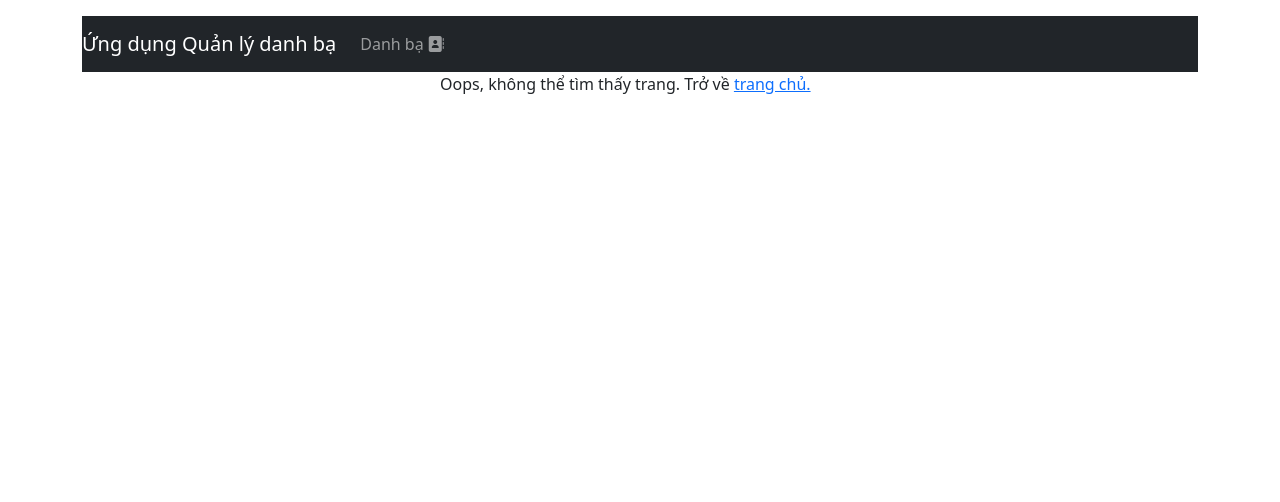
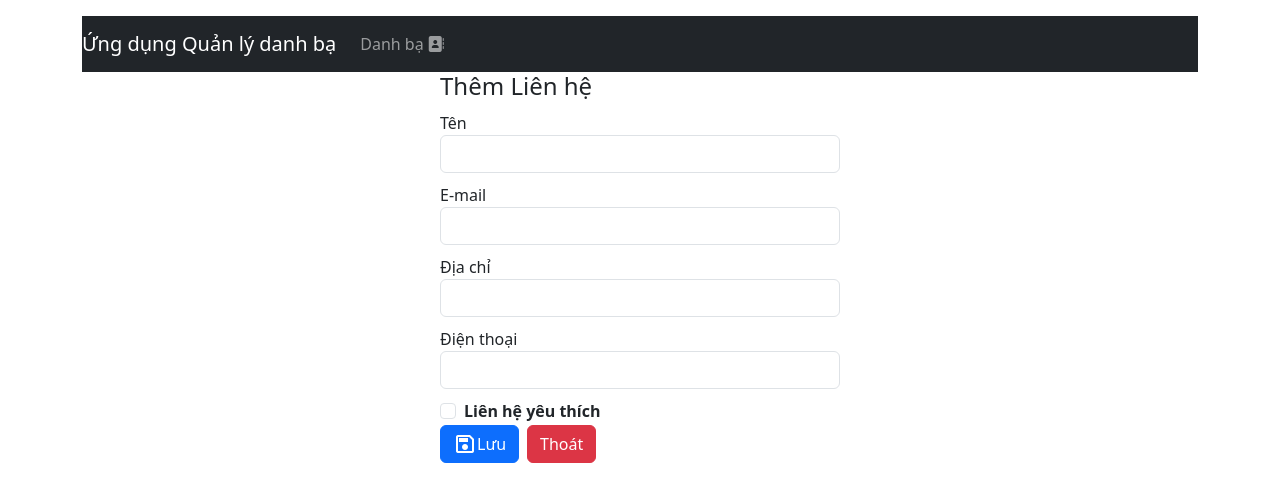
Before and after one commit to Thanh42/DC22V7Q517_ChauNhatThanh_FRONTEND, a Vue app: page /contacts/create in a window 1280 px wide. Shown: the top 502 px of the page. Built offline with nearby package versions, Linux system fonts and the light colour scheme; no server answers.

Commit message:
Tạo trang thêm mới liên hệ

```diff
--- a/src/router/index.js
+++ b/src/router/index.js
@@ -13,6 +13,12 @@ const routes = [
     props: true, // Truyền các biến trong $route.params vào làm props
   },
   {
+    path: "/contacts/create",
+    name: "contact.create",
+    component: () => import("@/views/ContactCreate.vue"),
+    props: true, // Truyền các biến trong $route.params vào làm props
+  },
+  {
     path: "/:pathMatch(.*)*",
     name: "notfound",
     component: () => import("@/views/NotFound.vue"),
--- a/src/views/ContactBook.vue
+++ b/src/views/ContactBook.vue
@@ -24,13 +24,12 @@
         >
           <span class="material-symbols-outlined"> refresh </span> Làm mới
         </button>
-        <button
-          type="button"
-          class="btn btn-sm btn-success justify-content-center"
-          @click="goToAddContact"
+        <router-link
+          :to="{ name: 'contact.create' }"
+          class="btn btn-sm btn-success d-flex align-items-center justify-content-center"
         >
-          <i class="fa-solid fa-plus"></i> Thêm mới
-        </button>
+          <i class="fa-solid fa-plus me-1"></i> Thêm mới
+        </router-link>
         <button
           type="button"
           class="btn btn-sm btn-danger d-flex align-items-center justify-content-center"
--- /dev/null
+++ b/src/views/ContactCreate.vue
@@ -0,0 +1,43 @@
+<template>
+  <div v-if="contact" class="page">
+    <h4>Thêm Liên hệ</h4>
+    <ContactForm :contact="contact" @submit:contact="createContact" />
+    <p>{{ message }}</p>
+  </div>
+</template>
+
+<script>
+import ContactForm from "@/components/ContactForm.vue";
+import ContactService from "@/services/contact.service";
+export default {
+  components: {
+    ContactForm,
+  },
+  data() {
+    return {
+      contact: null,
+      message: "",
+    };
+  },
+  methods: {
+    async createContact(data) {
+      try {
+        await ContactService.create(data);
+        alert("Liên hệ được thêm thành công.");
+        this.$router.push({ name: "contactbook" });
+      } catch (error) {
+        console.log(error);
+      }
+    },
+  },
+  created() {
+    this.contact = {
+      id: null,
+      name: "",
+      email: "",
+      address: "",
+      phone: "",
+    };
+  },
+};
+</script>
```
